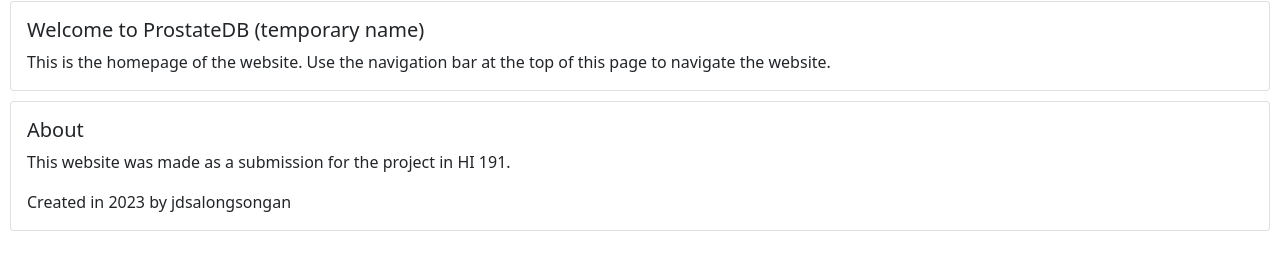
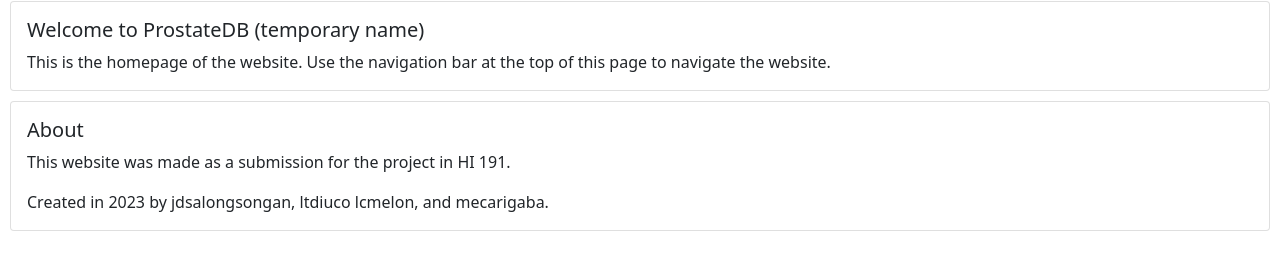
Before and after one commit to jdsalongsongan/hi-191-proj, a website: page view/index.html in a window 1280 px wide. Shown: the part 65-332 px from the top of the page. Drawn offline with nearby package versions, Linux system fonts and the light colour scheme.

Commit message:
Update index.html

```diff
--- a/view/index.html
+++ b/view/index.html
@@ -42,7 +42,7 @@
       <div class="card-body">
         <h5 class="card-title">About</h5>
         <p class="card-text">This website was made as a submission for the project in HI 191.</p>
-        <p class="card-text">Created in 2023 by jdsalongsongan</p>
+        <p class="card-text">Created in 2023 by jdsalongsongan, ltdiuco lcmelon, and mecarigaba.</p>
       </div>
     </div>
 
```
